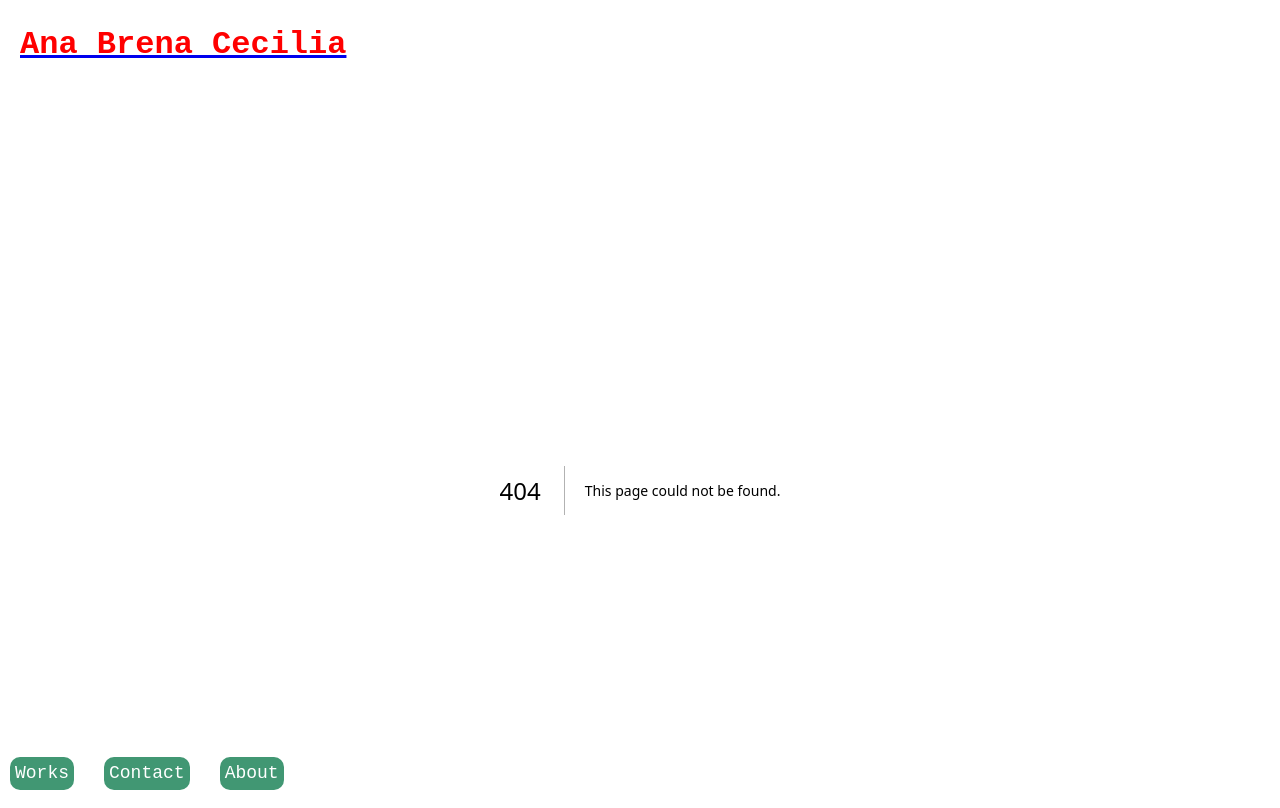
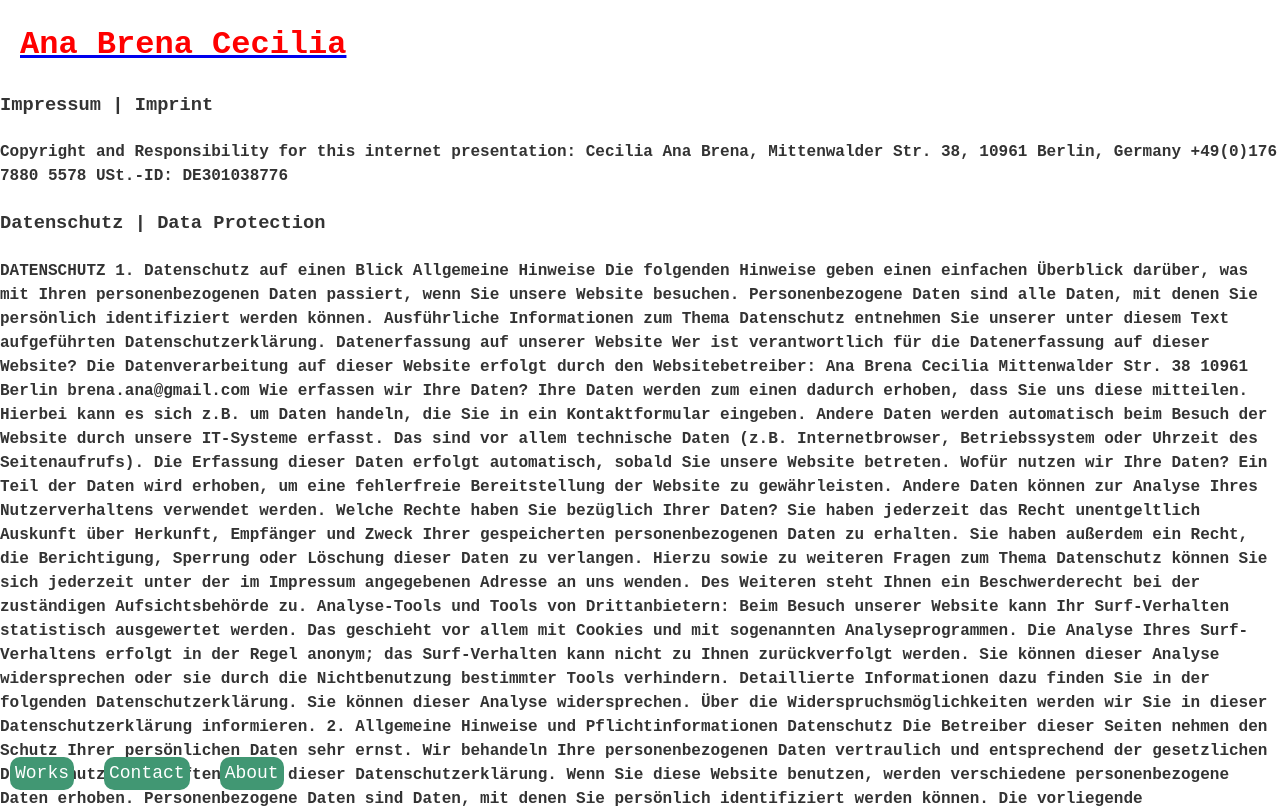
Before and after one commit to syennings/ceci-website, a Next.js app: page /impressum in a window 1280 px wide. Before the commit this address had no page. Shown: the top 808 px of the page. Built offline with nearby package versions, Linux system fonts and the light colour scheme.

Commit message:
added dummy impressum page

```diff
--- /dev/null
+++ b/components/Impressum/index.js
@@ -0,0 +1,131 @@
+export function Impressum() {
+  return (
+    <>
+      <h3> Impressum | Imprint </h3>
+      <h4>
+        Copyright and Responsibility for this internet presentation: Cecilia Ana
+        Brena, Mittenwalder Str. 38, 10961 Berlin, Germany +49(0)176 7880 5578
+        USt.-ID: DE301038776
+      </h4>
+      <h3> Datenschutz | Data Protection </h3>
+
+      <h4>
+        DATENSCHUTZ 1. Datenschutz auf einen Blick Allgemeine Hinweise Die
+        folgenden Hinweise geben einen einfachen Überblick darüber, was mit
+        Ihren personenbezogenen Daten passiert, wenn Sie unsere Website
+        besuchen. Personenbezogene Daten sind alle Daten, mit denen Sie
+        persönlich identifiziert werden können. Ausführliche Informationen zum
+        Thema Datenschutz entnehmen Sie unserer unter diesem Text aufgeführten
+        Datenschutzerklärung. Datenerfassung auf unserer Website Wer ist
+        verantwortlich für die Datenerfassung auf dieser Website? Die
+        Datenverarbeitung auf dieser Website erfolgt durch den Websitebetreiber:
+        Ana Brena Cecilia Mittenwalder Str. 38 10961 Berlin brena.ana@gmail.com
+        Wie erfassen wir Ihre Daten? Ihre Daten werden zum einen dadurch
+        erhoben, dass Sie uns diese mitteilen. Hierbei kann es sich z.B. um
+        Daten handeln, die Sie in ein Kontaktformular eingeben. Andere Daten
+        werden automatisch beim Besuch der Website durch unsere IT-Systeme
+        erfasst. Das sind vor allem technische Daten (z.B. Internetbrowser,
+        Betriebssystem oder Uhrzeit des Seitenaufrufs). Die Erfassung dieser
+        Daten erfolgt automatisch, sobald Sie unsere Website betreten. Wofür
+        nutzen wir Ihre Daten? Ein Teil der Daten wird erhoben, um eine
+        fehlerfreie Bereitstellung der Website zu gewährleisten. Andere Daten
+        können zur Analyse Ihres Nutzerverhaltens verwendet werden. Welche
+        Rechte haben Sie bezüglich Ihrer Daten? Sie haben jederzeit das Recht
+        unentgeltlich Auskunft über Herkunft, Empfänger und Zweck Ihrer
+        gespeicherten personenbezogenen Daten zu erhalten. Sie haben außerdem
+        ein Recht, die Berichtigung, Sperrung oder Löschung dieser Daten zu
+        verlangen. Hierzu sowie zu weiteren Fragen zum Thema Datenschutz können
+        Sie sich jederzeit unter der im Impressum angegebenen Adresse an uns
+        wenden. Des Weiteren steht Ihnen ein Beschwerderecht bei der zuständigen
+        Aufsichtsbehörde zu. Analyse-Tools und Tools von Drittanbietern: Beim
+        Besuch unserer Website kann Ihr Surf-Verhalten statistisch ausgewertet
+        werden. Das geschieht vor allem mit Cookies und mit sogenannten
+        Analyseprogrammen. Die Analyse Ihres Surf-Verhaltens erfolgt in der
+        Regel anonym; das Surf-Verhalten kann nicht zu Ihnen zurückverfolgt
+        werden. Sie können dieser Analyse widersprechen oder sie durch die
+        Nichtbenutzung bestimmter Tools verhindern. Detaillierte Informationen
+        dazu finden Sie in der folgenden Datenschutzerklärung. Sie können dieser
+        Analyse widersprechen. Über die Widerspruchsmöglichkeiten werden wir Sie
+        in dieser Datenschutzerklärung informieren. 2. Allgemeine Hinweise und
+        Pflichtinformationen Datenschutz Die Betreiber dieser Seiten nehmen den
+        Schutz Ihrer persönlichen Daten sehr ernst. Wir behandeln Ihre
+        personenbezogenen Daten vertraulich und entsprechend der gesetzlichen
+        Datenschutzvorschriften sowie dieser Datenschutzerklärung. Wenn Sie
+        diese Website benutzen, werden verschiedene personenbezogene Daten
+        erhoben. Personenbezogene Daten sind Daten, mit denen Sie persönlich
+        identifiziert werden können. Die vorliegende Datenschutzerklärung
+        erläutert, welche Daten wir erheben und wofür wir sie nutzen. Sie
+        erläutert auch, wie und zu welchem Zweck das geschieht. Wir weisen
+        darauf hin, dass die Datenübertragung im Internet (z.B. bei der
+        Kommunikation per E-Mail) Sicherheitslücken aufweisen kann. Ein
+        lückenloser Schutz der Daten vor dem Zugriff durch Dritte ist nicht
+        möglich. Hinweis zur verantwortlichen Stelle Die verantwortliche Stelle
+        für die Datenverarbeitung auf dieser Website ist: Siyu Mao Mittenwalder
+        Str. 38 10961 Berlin hi@siyumao.com Verantwortliche Stelle ist die
+        natürliche oder juristische Person, die allein oder gemeinsam mit
+        anderen über die Zwecke und Mittel der Verarbeitung von
+        personenbezogenen Daten (z.B. Namen, E-Mail-Adressen o. Ä.) entscheidet.
+        Widerruf: Ihrer Einwilligung zur Datenverarbeitung Viele
+        Datenverarbeitungsvorgänge sind nur mit Ihrer ausdrücklichen
+        Einwilligung möglich. Sie können eine bereits erteilte Einwilligung
+        jederzeit widerrufen. Dazu reicht eine formlose Mitteilung per E-Mail an
+        uns. Die Rechtmäßigkeit der bis zum Widerruf erfolgten Datenverarbeitung
+        bleibt vom Widerruf unberührt. Beschwerderecht bei der zuständigen
+        Aufsichtsbehörde: Im Falle datenschutzrechtlicher Verstöße steht dem
+        Betroffenen ein Beschwerderecht bei der zuständigen Aufsichtsbehörde zu.
+        Zuständige Aufsichtsbehörde in datenschutzrechtlichen Fragen ist der
+        Landesdatenschutzbeauftragte des Bundeslandes, in dem unser Unternehmen
+        seinen Sitz hat. Eine Liste der Datenschutzbeauftragten sowie deren
+        Kontaktdaten können folgendem Link entnommen werden:
+        https://www.bfdi.bund.de/DE/Infothek/Anschriften_Links/anschriften_linksnode.html.
+        Recht auf Datenübertragbarkeit: Sie haben das Recht, Daten, die wir auf
+        Grundlage Ihrer Einwilligung oder in Erfüllung eines Vertrags
+        automatisiert verarbeiten, an sich oder an einen Dritten in einem
+        gängigen, maschinenlesbaren Format aushändigen zu lassen. Sofern Sie die
+        direkte Übertragung der Daten an einen anderen Verantwortlichen
+        verlangen, erfolgt dies nur, soweit es technisch machbar ist. SSL- bzw.
+        TLS-Verschlüsselung: Diese Seite nutzt aus Sicherheitsgründen und zum
+        Schutz der Übertragung vertraulicher Inhalte, wie zum Beispiel
+        Bestellungen oder Anfragen, die Sie an uns als Seitenbetreiber senden,
+        eine SSL-bzw. TLS-Verschlüsselung. Eine verschlüsselte Verbindung
+        erkennen Sie daran, dass die Adresszeile des Browsers von “http://” auf
+        “https://” wechselt und an dem Schloss-Symbol in Ihrer Browserzeile.
+        Wenn die SSL- bzw. TLS-Verschlüsselung aktiviert ist, können die Daten,
+        die Sie an uns übermitteln, nicht von Dritten mitgelesen werden.
+        Auskunft, Sperrung, Löschung: Sie haben im Rahmen der geltenden
+        gesetzlichen Bestimmungen jederzeit das Recht auf unentgeltliche
+        Auskunft über Ihre gespeicherten personenbezogenen Daten, deren Herkunft
+        und Empfänger und den Zweck der Datenverarbeitung und ggf. ein Recht auf
+        Berichtigung, Sperrung oder Löschung dieser Daten. Hierzu sowie zu
+        weiteren Fragen zum Thema personenbezogene Daten können Sie sich
+        jederzeit unter der im Impressum angegebenen Adresse an uns wenden.
+        Widerspruch gegen Werbe-Mails: Der Nutzung von im Rahmen der
+        Impressumspflicht veröffentlichten Kontaktdaten zur Übersendung von
+        nicht ausdrücklich angeforderter Werbung und Informationsmaterialien
+        wird hiermit widersprochen. Die Betreiber der Seiten behalten sich
+        ausdrücklich rechtliche Schritte im Falle der unverlangten Zusendung von
+        Werbeinformationen, etwa durch Spam-E-Mails, vor. 3. Datenerfassung auf
+        unserer Website Server-Log-Dateien: Der Provider der Seiten erhebt und
+        speichert automatisch Informationen in so genannten Server-Log-Dateien,
+        die Ihr Browser automatisch an uns übermittelt. Dies sind: Browsertyp
+        und Browserversion, verwendetes Betriebssystem, Referrer URL, Hostname
+        des zugreifenden Rechners, Uhrzeit der Serveranfrage, IP-Adresse. Eine
+        Zusammenführung dieser Daten mit anderen Datenquellen wird nicht
+        vorgenommen. Grundlage für die Datenverarbeitung ist Art. 6 Abs. 1 lit.
+        f DSGVO, der die Verarbeitung von Daten zur Erfüllung eines Vertrags
+        oder vorvertraglicher Maßnahmen gestattet. Analyse Tools: Beim Besuch
+        von siyumao.com kann Ihr Surf-Verhalten statistisch ausgewertet werden.
+        Das geschieht vor allem mit Cookies und mit sogenannten
+        Analyseprogrammen. Die Analyse Ihres Surf-Verhaltens erfolgt in der
+        Regel anonym; das Surf-Verhalten kann nicht zu Ihnen zurückverfolgt
+        werden. Sie können dieser Analyse widersprechen oder sie durch die
+        Nichtbenutzung bestimmter Tools verhindern. Streitschlichtung Die
+        Europäische Kommission stellt eine Plattform zur Online-Streitbeilegung
+        (OS) bereit: https://ec.europa.eu/consumers/odr. Unsere E-Mail-Adresse
+        finden Sie oben im Impressum. Wir sind nicht bereit oder verpflichtet,
+        an Streitbeilegungsverfahren vor einer Verbraucherschlichtungsstelle
+        teilzunehmen.{" "}
+      </h4>
+    </>
+  );
+}
--- /dev/null
+++ b/pages/impressum/index.js
@@ -0,0 +1,9 @@
+import { Impressum } from "@/components/Impressum";
+
+export default function ImpressumPage() {
+  return (
+    <>
+      <Impressum />
+    </>
+  );
+}
```
Also changed, not shown: pages/contact/index.js (+6 -1 lines).
